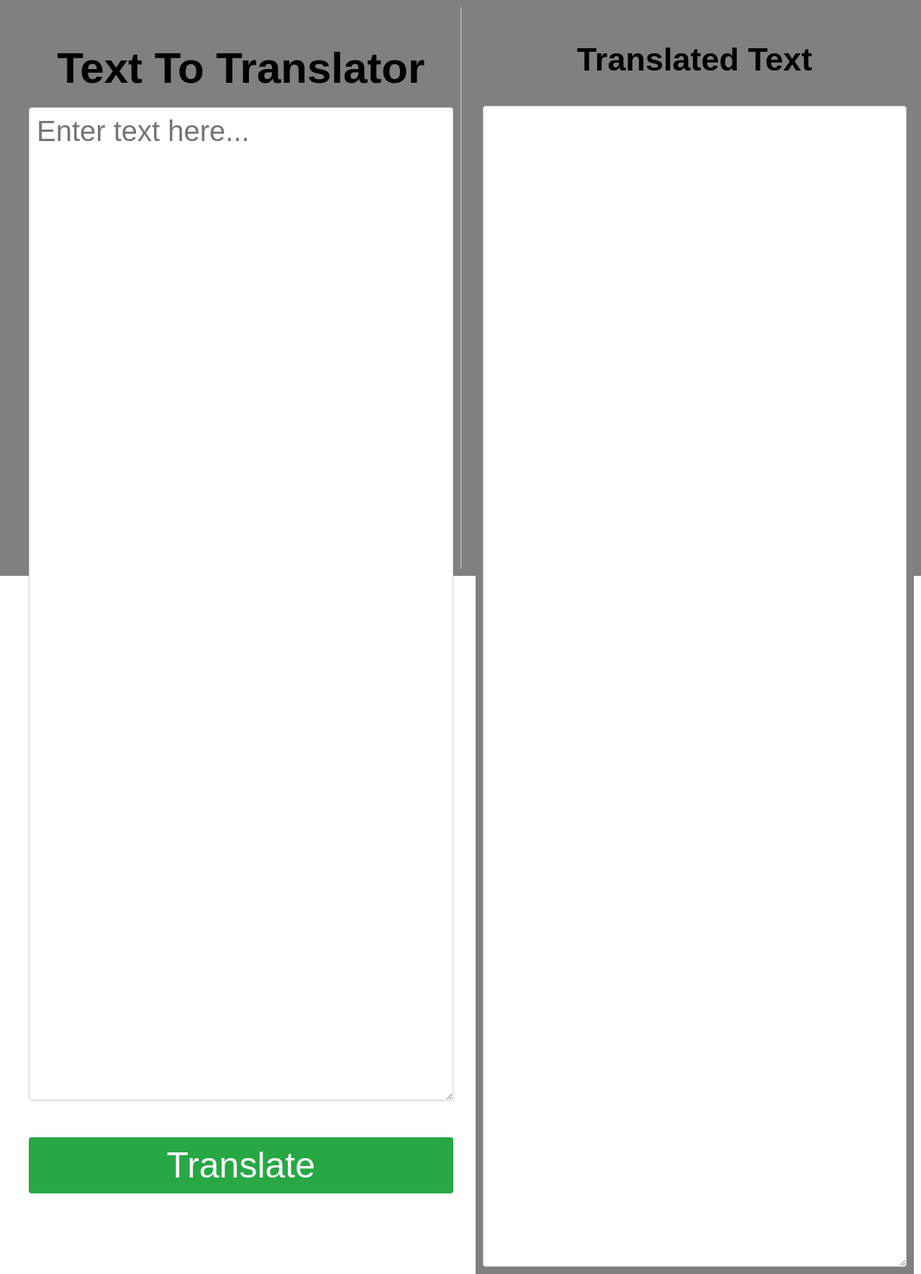
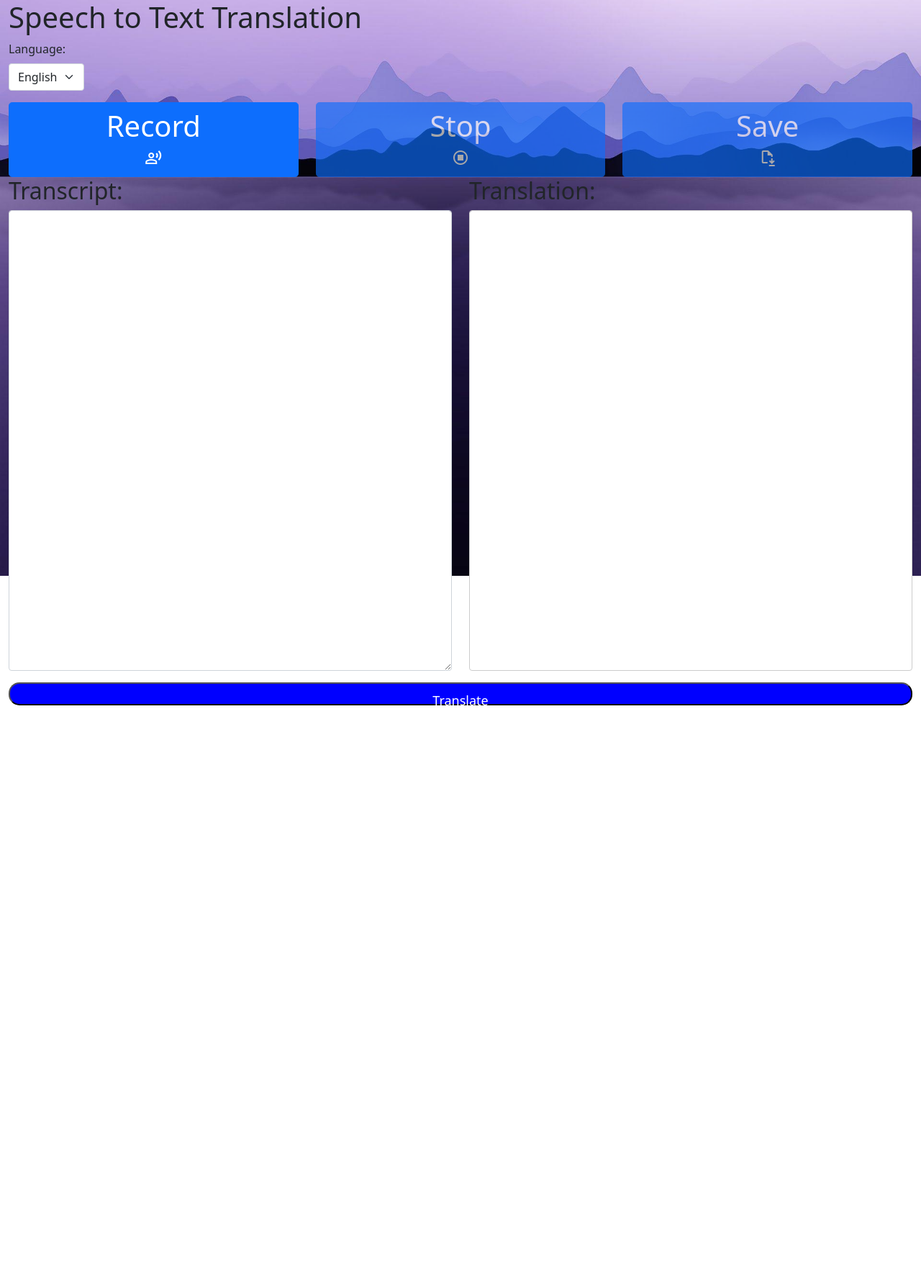
Before and after one commit to alaa-alhaidar/flask, a Flask app: page / in a window 1280 px wide. Shown: the whole page at 72% size. After the commit the page ends 980 px from the top, so only its background shows below. Run offline with Flask 3, Linux system fonts and the light colour scheme; some libraries are stand-ins or nearby versions.

Commit message:
update fuctions

```diff
--- a/com/static/css/styles.css
+++ b/com/static/css/styles.css
@@ -1,76 +1,61 @@
 /* static/css/styles.css */
-body {
-    margin: 0;
-    font-family: Arial, sans-serif;
-
+.bkg {
+    background-image: url('../img/img2.jpg'); /* Relative path from CSS to image */
+    background-size: cover; /* Cover the entire div */
+    background-position: center; /* Center the image */
+}
+.full-height {
+    height: 100vh; /* 100% of the viewport height */
+    background-color: lightblue; /* Just for demonstration */
 }
 
-.container {
-    display: flex;
-    flex-direction: row;
-    width: 100vw; /* Full viewport width */
-    height: 100vh; /* Full viewport height */
-    padding: 10px;
-    box-sizing: border-box;
-    gap: 20px; /* Space between columns */
-    background-color: grey;
+
+        #result {
+            font-size: 2rem; /* Adjust this value to make the font bigger */
+            height: 200px; /* Adjust this value if needed */
+            width: 100%;
         }
 
-.panel {
-    flex: 1; /* Each panel takes up equal space */
+        #translation-result {
+            font-size: 2rem; /* Adjust this value to make the font bigger */
+            border: 1px solid #ccc;
             padding: 10px;
-    box-sizing: border-box;
-    display: flex;
-    flex-direction: column;
+            height: 200px; /* Adjust this value if needed */
+            width: 100%;
+            overflow-y: auto; /* Adds scroll if text overflows */
         }
 
-.input-panel {
-    background-color: grey;
-    border-right: 1px solid #ccc;
-    font-size: 30px; /* Set font size to 30px */
+        /* Adjust button font size */
+        .btn {
+            font-size: 1rem; /* Adjust this value to make the button text bigger */
         }
 
-.output-panel {
-    background-color: grey;
-    height: 1760px;
-    text-align: center; /* Center the text horizontally */
-    margin-bottom: 20px; /* Add some space below the heading */
-    font-size: 30px; /* Set font size to 30px */
-
+    .translate-btn {
+    background-color: blue;
+    color: white;
+    font-size: 18px;
+    padding: 10px 20px;
+    border-radius: 15px;
+    transition: all 0.3s ease;
 }
 
-textarea {
-    flex: 1; /* Allows textarea to grow and fill available space */
-    width: 100%;
-    height: 1380px;
-    box-sizing: border-box;
-    border: 1px solid #ccc;
-    border-radius: 4px;
-    padding: 10px;
-    resize: vertical; /* Allows vertical resizing */
-    font-family: Arial, sans-serif;
-    font-size: 40px; /* Set font size to 30px */
-    overflow: auto; /* Ensures scrollbar appears if content overflows */
+
+    /* Recording effect style */
+    #start-btn.recording {
+        background-color: red; /* Change to red when recording */
+        animation: pulse 3s infinite; /* Add a pulsing animation */
     }
 
-input[type="submit"] {
-    width: 100%;
-    padding: 10px;
-    border: none;
-    border-radius: 4px;
-    background-color: #28a745;
-    color: #fff;
-    font-size: 50px;
-    cursor: pointer;
-    margin-top: 10px; /* Adds spacing above the button */
 
+    /* Pulsing animation */
+    @keyframes pulse {
+        0% {
+            box-shadow: 0 0 5px red;
         }
-
-input[type="submit"]:hover {
-    background-color: blue;
+        50% {
+            box-shadow: 0 0 400px blue;
         }
-/* Corrected selector to apply styles to h1 elements in both panels */
-.input-panel h1{
-    text-align: center; /* Center the text horizontally */
-    margin-bottom: 20px; /* Add some space below the heading */
+        100% {
+            box-shadow: 0 0 50px blue;
         }
+    }
--- a/com/static/js/scripts.js
+++ b/com/static/js/scripts.js
@@ -1,23 +1,254 @@
-<!DOCTYPE html>
-<html lang="en">
-<head>
-    <meta charset="UTF-8">
-    <meta name="viewport" content="width=device-width, initial-scale=1.0">
-    <title>Text Translator</title>
-    <link rel="stylesheet" href="{{ url_for('static', filename='css/styles.css') }}">
-</head>
-<body>
-    <div class="container">
-        <h1>Text Translator</h1>
-        <form method="post">
-            <textarea name="text" rows="10" cols="50" placeholder="Enter text here..."></textarea><br><br>
-            <input type="submit" value="Translate">
-        </form>
-        {% if translated_text %}
-        <h2>Translated Text:</h2>
-        <textarea rows="10" cols="50" readonly>{{ translated_text }}</textarea>
-        {% endif %}
-    </div>
-    <script src="{{ url_for('static', filename='js/scripts.js') }}"></script>
-</body>
-</html>
+document.addEventListener('DOMContentLoaded', function () {
+        // elements in html
+        const startBtn = document.getElementById('start-btn');
+        const stopBtn = document.getElementById('stop-btn');
+        const saveBtn = document.getElementById('save-btn');
+        const resultElem = document.getElementById('result');
+        const translateBtn = document.getElementById('translate-btn');
+        const translationResultElem = document.getElementById('translation-result');
+        const languageSelect = document.getElementById('language-select');
+        translationResultElem.textContent = '';
+        let recognition;
+        let isRecording = false;
+        //   CALL Speech API in JS
+        if ('webkitSpeechRecognition' in window) {
+            recognition = new webkitSpeechRecognition();
+        } else if ('SpeechRecognition' in window) {
+            recognition = new SpeechRecognition();
+        } else {
+            alert('Speech Recognition API not supported in this browser.');
+            return;
+        }
+
+        recognition.continuous = true;
+        recognition.interimResults = false;
+
+        // here if the command matched, perform event
+        recognition.onresult = function (event) {
+            let transcript = '';
+            for (let i = event.resultIndex; i < event.results.length; i++) {
+                if (event.results[i].isFinal) {
+                    transcript += event.results[i][0].transcript;
+                }
+            }
+
+            if (transcript.trim() !== '') {
+                resultElem.textContent += transcript + ', ';
+            }
+
+             // Check if the command "Translate" is mentioned
+
+        if (transcript.toLowerCase().includes('translate')) {
+            // Remove the word 'translate' from the resultElem's textContent
+            let cleanedText = resultElem.textContent.trim();
+            cleanedText = cleanedText.replace(/translate/i, '').trim();
+
+            // Call the translate function with cleaned text
+            triggerTranslateFunction(cleanedText);
+        }
+          // Check if the command "delete" is mentioned
+          const translateBtn = document.getElementById('translate-btn');
+        if (transcript.toLowerCase().includes('delete')) {
+        if (translateBtn) {
+                translateBtn.style.backgroundColor = 'red';
+                translationResultElem.textContent = '';
+                translateBtn.innerHTML = 'deleted';
+
+                // Revert the color back to its original state after 3 seconds
+                setTimeout(() => {
+                    translateBtn.style.backgroundColor = ''; // Reset to original color
+                    translateBtn.innerHTML = 'Translate';
+                }, 3000);
+            }
+            // Clear the text in resultElem
+            resultElem.textContent = '';
+        }
+        if (transcript.toLowerCase().includes('stop')) {
+        if (translateBtn) {
+                translateBtn.style.backgroundColor = 'red';
+                translateBtn.innerHTML = 'stopped';
+                translationResultElem.textContent = '';
+                recognition.stop();
+
+                // Revert the color back to its original state after 3 seconds
+                setTimeout(() => {
+                    translateBtn.style.backgroundColor = ''; // Reset to original color
+                    translateBtn.innerHTML = 'Translate';
+                }, 3000);
+            }
+            // Clear the text in resultElem
+            resultElem.textContent = '';
+            translationResultElem.textContent = '';
+        }
+        if (transcript.toLowerCase().includes('save')) {
+        const translateBtn = document.getElementById('translate-btn');
+         if (translateBtn) {
+                translateBtn.style.backgroundColor = 'yellow';
+                translateBtn.innerHTML = 'saved';
+
+                // Revert the color back to its original state after 3 seconds
+                setTimeout(() => {
+                    translateBtn.style.backgroundColor = ''; // Reset to original color
+                    translateBtn.innerHTML = 'Translate';
+                }, 3000);
+            }
+                // Remove the word "save" from the text before saving
+                const textToSave = resultElem.textContent.trim().replace(/save$/, '').trim();
+                triggerSaveFunction(textToSave);
+            }
+        };
+
+        recognition.onstart = function () {
+            isRecording = true;
+            startBtn.disabled = true;
+            stopBtn.disabled = false;
+            saveBtn.disabled = false;
+        };
+
+        recognition.onend = function () {
+            isRecording = false;
+            startBtn.disabled = false;
+            stopBtn.disabled = false;
+            saveBtn.disabled = false;
+            // Remove recording effect when recording ends automatically
+        startBtn.classList.remove('recording');
+        };
+
+        recognition.onerror = function (event) {
+            console.error('Speech recognition error:', event.error);
+            startBtn.disabled = false;
+            stopBtn.disabled = true;
+            saveBtn.disabled = false;
+            // Remove recording effect in case of error
+            startBtn.classList.remove('recording');
+        };
+
+        startBtn.addEventListener('click', function () {
+            recognition.lang = languageSelect.value;
+            recognition.start();
+            resultElem.textContent = '';
+            // Add recording effect
+            startBtn.classList.add('recording');
+            translateBtn.classList.add('recording');
+        });
+
+        stopBtn.addEventListener('click', function () {
+            recognition.stop();
+            startBtn.disabled = false;
+            resultElem.textContent = resultElem.textContent.trim().slice(0, -1) + '.';
+            // Remove recording effect
+        startBtn.classList.remove('recording')
+        translateBtn.classList.remove('recording')
+
+        });
+
+        saveBtn.addEventListener('click', function () {
+            const textToSave = resultElem.textContent.trim();
+            if (textToSave === '') {
+                alert('Nothing to save!');
+                return;
+            }
+
+        const blob = new Blob([textToSave], { type: 'text/plain;charset=utf-8' });
+        const url = URL.createObjectURL(blob);
+
+        const a = document.createElement('a');
+        a.href = url;
+        a.download = 'transcript.txt';
+        document.body.appendChild(a);
+        a.click();
+
+        document.body.removeChild(a);
+        URL.revokeObjectURL(url);
+    });
+
+        function triggerTranslateFunction(text) {
+            // Change the color of the "Translate" button to red
+            const translateBtn = document.getElementById('translate-btn');
+            if (translateBtn) {
+                translateBtn.style.backgroundColor = 'green';
+                translateBtn.innerHTML = 'translated';
+                // Revert the color back to its original state after 3 seconds
+                setTimeout(() => {
+                    translateBtn.style.backgroundColor = ''; // Reset to original color
+                    translateBtn.innerHTML = 'translate';
+                }, 3000);
+            }
+            fetch('/translate', {
+                method: 'POST',
+                headers: {
+                    'Content-Type': 'application/json'
+                },
+                body: JSON.stringify({
+                    text: text,
+                    direction: 'en_to_de' // Adjust as needed
+                })
+            })
+            .then(response => response.json())
+            .then(data => {
+                if (translationResultElem) { // Ensure the element exists
+                    translationResultElem.textContent = data.translated_text;
+                } else {
+                    console.error('Translation result element not found.');
+                }
+            })
+            .catch(error => {
+                console.error('Error:', error);
+            });
+        }
+
+      function triggerSaveFunction(text) {
+       // Change the color of the "Translate" button to red
+            const saveBtn = document.getElementById('save-btn');
+            if (saveBtn) {
+                saveBtn.style.backgroundColor = 'red';
+
+                // Revert the color back to its original state after 3 seconds
+                setTimeout(() => {
+                    saveBtn.style.backgroundColor = ''; // Reset to original color
+                }, 3000);
+            }
+
+            // Use the Fetch API to send a POST request to the backend
+            fetch('/save', {
+                method: 'POST',
+                headers: {
+                    'Content-Type': 'application/json'
+                },
+                body: JSON.stringify({
+                    text: text
+                })
+            })
+            .then(response => response.json())
+            .then(data => {
+                if (data.success) {
+                    alert('Transcript saved successfully!');
+                } else {
+                    console.error('Failed to save transcript:', data.error);
+                }
+            })
+            .catch(error => {
+                console.error('Error:', error);
+            });
+        }
+function saveFile(text) {
+    const blob = new Blob([text], { type: 'text/plain;charset=utf-8' });
+    const url = URL.createObjectURL(blob);
+
+    // Create a temporary <a> element to trigger the download
+    const a = document.createElement('a');
+    a.href = url;
+    a.download = 'transcript.txt'; // Filename for the downloaded file
+    document.body.appendChild(a);
+    a.click();
+
+    // Clean up
+    document.body.removeChild(a);
+    URL.revokeObjectURL(url);
+}
+
+// Function to handle the "save" command
+function triggerSaveFunction(text) {
+    saveFile(text);
+}
+    });
--- a/com/templates/index.html
+++ b/com/templates/index.html
@@ -3,27 +3,86 @@
 <head>
     <meta charset="UTF-8">
     <meta name="viewport" content="width=device-width, initial-scale=1.0">
-    <title>Text Translator</title>
+    <link rel="stylesheet" href="https://fonts.googleapis.com/css?family=Open+Sans:300,400,600">
+    <script src="https://cdnjs.cloudflare.com/ajax/libs/jspdf/2.5.1/jspdf.umd.min.js"></script>
+    <link href="https://cdn.jsdelivr.net/npm/bootstrap@5.0.2/dist/css/bootstrap.min.css" rel="stylesheet"
+        integrity="sha384-EVSTQN3/azprG1Anm3QDgpJLIm9Nao0Yz1ztcQTwFspd3yD65VohhpuuCOmLASjC" crossorigin="anonymous">
+    <link rel="stylesheet"
+        href="https://fonts.googleapis.com/css2?family=Material+Symbols+Outlined:opsz,wght,FILL,GRAD@48,400,0,0" />
     <link rel="stylesheet" href="{{ url_for('static', filename='css/styles.css') }}">
+     <script src="{{ url_for('static', filename='js/scripts.js') }}"></script>
+
+
+    <title>Speech to Text Translation</title>
 </head>
 <body>
+    <div class="container-fluid bkg full-height" style="background-image: url('{{ url_for('static', filename='img/img2.jpg') }}');">
 
-    <div class="container row">
-        <div class="row">
+        <h1>Speech to Text Translation</h1>
+        <div class="row" style="height: 90vh;">
+            <div>
+                 <!-- Language selection and buttons for speech recognition -->
+                    <div class="mb-3 col-1">
+                        <label for="language-select" class="form-label">Language:</label>
+                        <select id="language-select" class="form-select">
+                            <option value="en-US">English (US)</option>
+                            <option value="de-DE">German (Germany)</option>
+                        </select>
+                    </div>
+           <div class="row">
+                <div class="col-4">
+                    <button class="btn btn-lg btn-primary w-100" type="button" id="start-btn">
+                        <h1>Record</h1>
+                        <span class="material-symbols-outlined">record_voice_over</span>
+                    </button>
+                </div>
+                <div class="col-4">
+                    <button class="btn btn-lg btn-primary w-100" type="button" id="stop-btn" disabled>
+                        <h1>Stop</h1>
+                        <span class="material-symbols-outlined">stop_circle</span>
+                    </button>
+                </div>
+                <div class="col-4">
+                    <button class="btn btn-lg btn-primary w-100" type="button" id="save-btn" disabled>
+                        <h1>Save</h1>
+                        <span class="material-symbols-outlined">file_save</span>
+                    </button>
+                </div>
+            </div>
 
-        </div>
-        <div class="panel input-panel col">
-            <h1>Text To Translator</h1>
-            <form method="post">
-                <textarea name="text" placeholder="Enter text here...">{{ input_text }}</textarea><br><br>
-                <input type="submit" value="Translate">
-            </form>
-        </div>
-        <div class="panel output-panel col">
 
-            <h2>Translated Text</h2>
-            <textarea readonly>{{ translated_text }}</textarea>
+            </div>
+            <!-- Column for recognized text -->
+            <div class="col md-6 " >
+                <form method="POST">
 
+                    <!-- Text area for displaying the transcript -->
+                    <div class="mb-3" >
+                        <h2>Transcript:</h2>
+
+                        <textarea style="height: 80vh;"id="result" name="text" class="form-control" rows="10" cols="50">{{ input_text }}</textarea>
+                    </div>
+
+
+                </form>
+            </div>
+
+            <!-- Column for translated text -->
+            <div class="col-md-6" >
+                <h2>Translation:</h2>
+                <div class ="mb-3 form-control" id="translation-result"
+
+                     style="border: 1px solid #ccc; padding: 10px; min-height: 150px;  height: 80vh;">
+                    {{ translated_text }}
+                </div>
+            </div>
+             <!-- Translate button -->
+                    <div class="d-grid  col-12 mx-auto">
+                         <button class="translate-btn" id="translate-btn" type="submit" style="height: 4vh;"
+                                 class="btn btn-success btn-lg d-grid gap-2 translate-btn" >
+                             Translate
+                         </button>
+                    </div>
         </div>
     </div>
 </body>
--- /dev/null
+++ b/com/transcripts.txt
@@ -0,0 +1,2 @@
+erase format code again,  Ray format could again,  arrange this file again,  Translate,  safe,  save,
+hi mate how are you,  I would like to meet you,  translate,  save,
```
Also changed, not shown: com/translationAPP.py (+30 -22 lines), translated.txt (added, +1 -0 lines), com/static/img/img2.jpg (added), 1 other file. Lines whose indentation alone changed are shown as unchanged.
